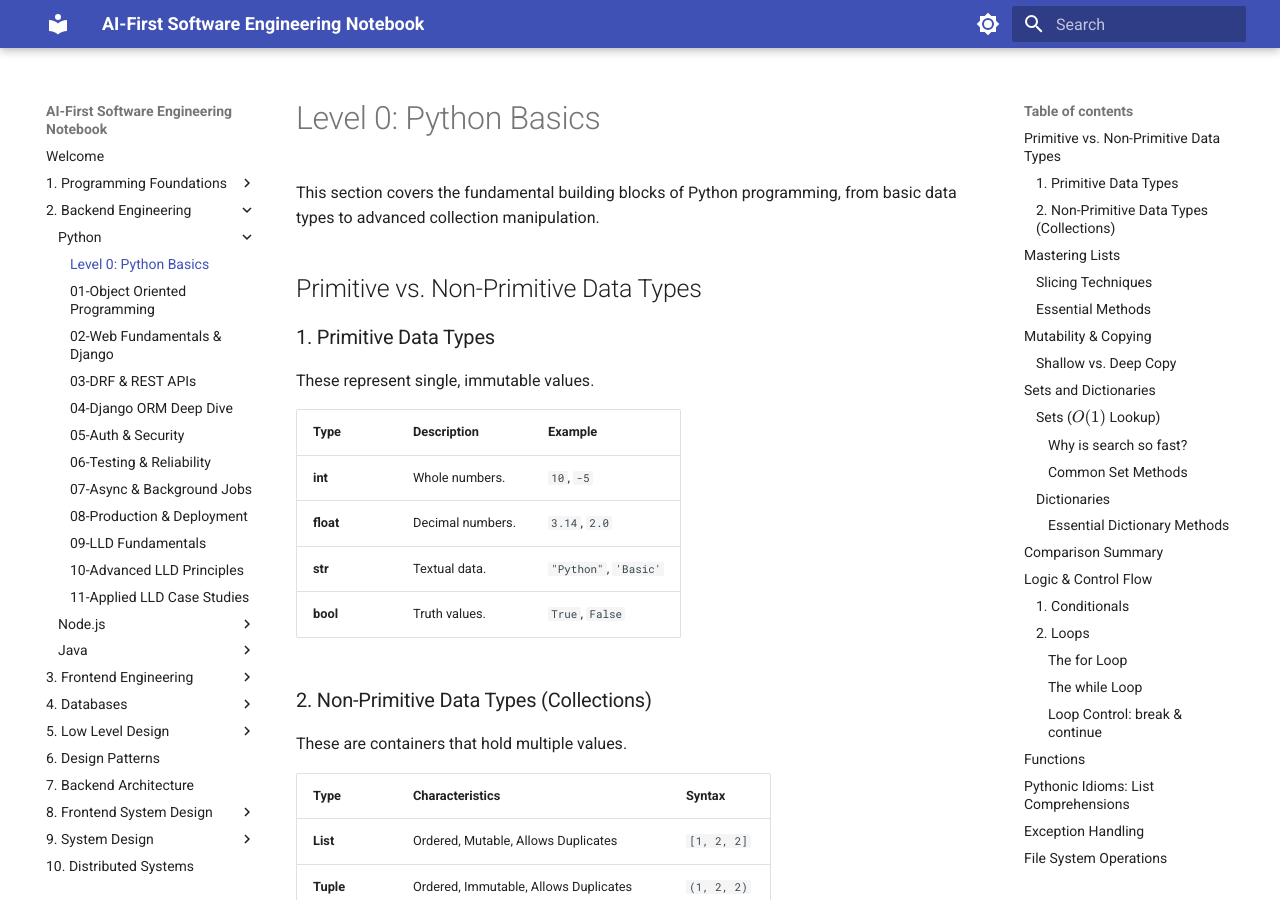
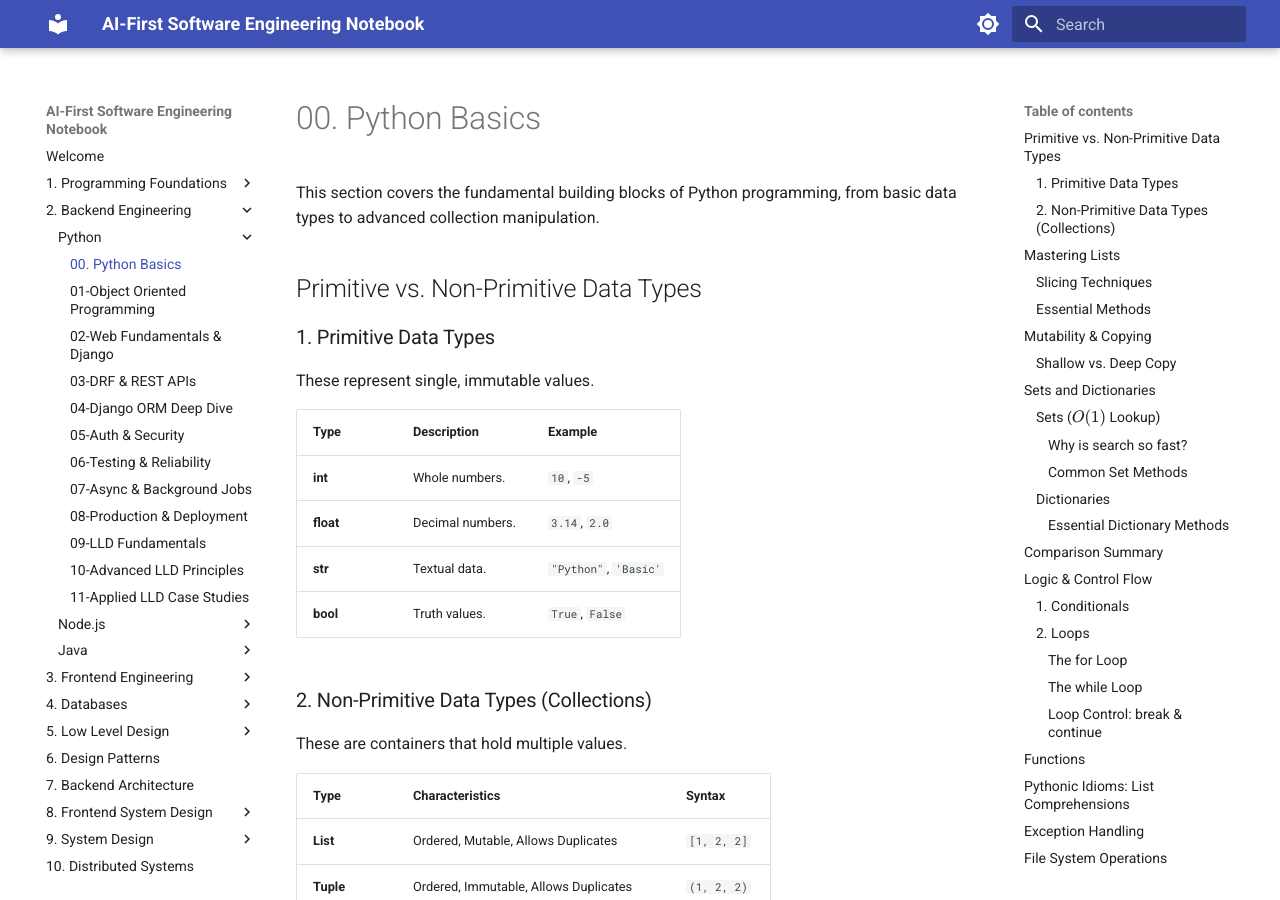
Before and after one commit to ergauravgoyal/ai-first-software-engineer, an MkDocs documentation site: the page built from docs/02-backend-engineering/python/00-python-basics.md, in a window 1280 px wide and 900 px high. Built offline with MkDocs 1.6.1 and Material for MkDocs 9.7.7, drawn with Linux system fonts in a browser that asks for light colours.

````diff
--- a/docs/02-backend-engineering/python/00-python-basics.md
+++ b/docs/02-backend-engineering/python/00-python-basics.md
@@ -1,10 +1,11 @@
-# Level 0: Python Basics
+# 00. Python Basics
 
 This section covers the fundamental building blocks of Python programming, from basic data types to advanced collection manipulation.
 
 ## Primitive vs. Non-Primitive Data Types
 
 ### 1. Primitive Data Types
+
 These represent single, immutable values.
 
 | Type | Description | Example |
@@ -15,6 +16,7 @@
 | **bool** | Truth values. | `True`, `False` |
 
 ### 2. Non-Primitive Data Types (Collections)
+
 These are containers that hold multiple values.
 
 | Type | Characteristics | Syntax |
@@ -31,6 +33,7 @@
 Lists are the most versatile data structure in Python.
 
 ### Slicing Techniques
+
 ```python
 arr = [20, 30, 40, 60, 90, 100]
 
@@ -41,6 +44,7 @@
 ```
 
 ### Essential Methods
+
 - `.append(x)`: Adds `x` to the end.
 - `.insert(i, x)`: Inserts `x` at index `i`.
 - `.remove(x)`: Removes the first occurrence of `x`.
@@ -54,6 +58,7 @@
 Understanding how Python passes data is critical for avoiding bugs.
 
 ### Shallow vs. Deep Copy
+
 ```python
 import copy
 
@@ -75,12 +80,14 @@
 Sets are powered by **Hash Tables**, making membership testing (searching) extremely fast.
 
 #### Why is search so fast?
+
 In a list, Python must check every element one by one ($O(n)$). In a set, Python converts the value into a **Hash Value** (a unique integer). This hash value acts as an "index" in the internal table, allowing Python to jump directly to the item's location.
 
 - **Search Complexity**: Average $O(1)$ (Constant Time).
 - **Requirement**: Only **hashable** (immutable) objects can be stored in a set (e.g., strings, numbers, tuples).
 
 #### Common Set Methods
+
 ```python
 s = {1, 2, 3}
 
@@ -109,6 +116,7 @@
 Store data in key-value pairs for efficient retrieval. Much like sets, dictionaries use hashing on their **keys** to provide $O(1)$ lookups.
 
 #### Essential Dictionary Methods
+
 ```python
 d = {"name": "Gaurav", "role": "Engineer"}
 
@@ -141,6 +149,7 @@
 Control flow allows your program to make decisions and repeat tasks.
 
 ### 1. Conditionals
+
 ```python
 age = 20
 if age >= 18:
@@ -156,7 +165,9 @@
 Loops are used for repeating a block of code.
 
 #### The `for` Loop
+
 Commonly used to iterate over a sequence (list, tuple, string).
+
 ```python
 # Basic iteration
 fruits = ["Apple", "Banana", "Cherry"]
@@ -173,7 +184,9 @@
 ```
 
 #### The `while` Loop
+
 Repeats as long as a condition is `True`.
+
 ```python
 count = 0
 while count < 3:
@@ -184,6 +197,7 @@
 ```
 
 #### Loop Control: `break` & `continue`
+
 - `break`: Stops the loop entirely.
 - `continue`: Skips the current iteration and moves to the next.
 
@@ -246,6 +260,7 @@
 Interacting with the file system is a core task for any backend engineer. Python's `with` statement ensures files are properly closed after operations.
 
 ### 1. Simple Text Files
+
 ```python
 # Reading a file
 with open("data.txt", "r") as file:
@@ -257,7 +272,9 @@
 ```
 
 ### 2. JSON Operations
+
 JSON is the standard format for web APIs. Always use the `json` module.
+
 ```python
 import json
 
@@ -271,7 +288,9 @@
 ```
 
 ### 3. CSV Operations
+
 CSV files are common for data processing and spreadsheet interoperability.
+
 ```python
 import csv
 
--- a/mkdocs.yml
+++ b/mkdocs.yml
@@ -36,7 +36,7 @@
       - "04-Functions & Modules": "01-programming-foundations/04-functions-modules.md"
   - 2. Backend Engineering:
       - Python:
-          - "Level 0: Python Basics": "02-backend-engineering/python/00-python-basics.md"
+          - "00. Python Basics": "02-backend-engineering/python/00-python-basics.md"
           - "01-Object Oriented Programming": "02-backend-engineering/python/01-oop.md"
           - "02-Web Fundamentals & Django": "02-backend-engineering/python/02-web-fundamentals-django.md"
           - "03-DRF & REST APIs": "02-backend-engineering/python/03-rest-apis.md"
````
Also changed, not shown: 1 other file.
